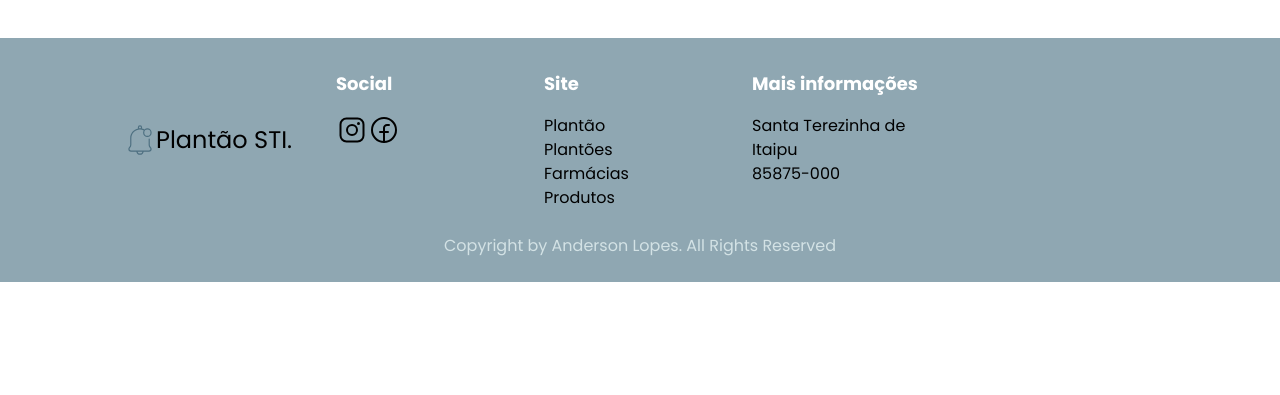
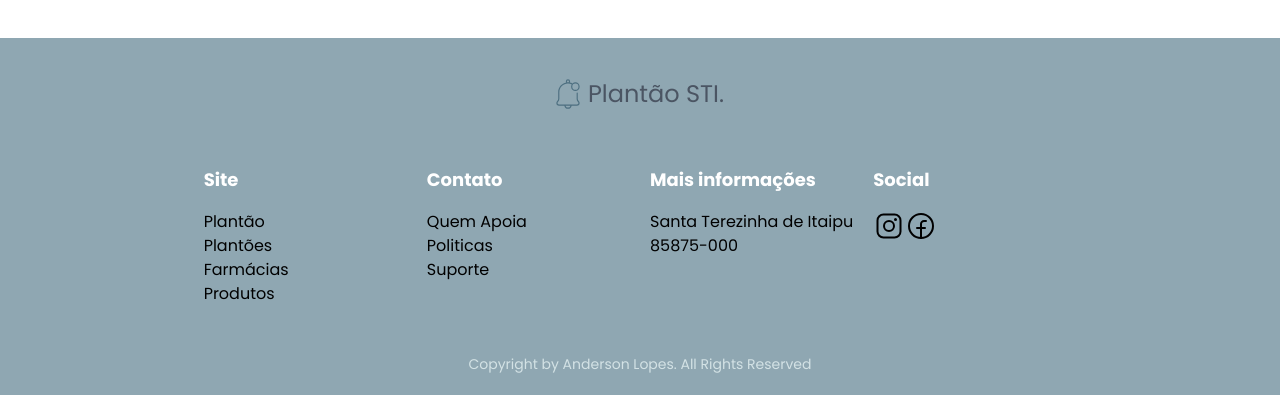
Before and after one commit to plantaosti/plantaostivite, a React (Vite) app: page / in a window 1280 px wide. Shown: the part 2588-2983 px from the top of the page. Before the commit the page ends 2870 px from the top, so only its background shows below. Built offline with nearby package versions, Linux system fonts and the light colour scheme.

Commit message:
Bugs Footer

```diff
--- a/src/components/Footer.tsx
+++ b/src/components/Footer.tsx
@@ -5,46 +5,81 @@ export function Footer() {
   return (
     <>
       <footer className="flex flex-col w-full bg-gray-300 text-center pt-8">
-        <div className="grid grid-cols-5 max-w-5xl m-auto gap-4">
-          <div className="flex flex-row gap-2">
-            <a href="#" className="flex items-center gap-1">
-              <Logo />
-              <span className="text-2xl">Plantão STI.</span>
-            </a>
-          </div>
-          <div className="flex flex-col gap-4">
-            <h3 className="text-sm text-left font-bold text-white lg:text-lg  dark:text-gray-600">
-              Social
-            </h3>
-            <ul className="flex">
-              <li>
-                <a href="https://www.instagram.com/plantaosti">
-                  <InstagramLogo size={32} />
-                </a>
-              </li>
-              <li>
-                <a href="https://www.facebook.com/plantaosti">
-                  <FacebookLogo size={32} />
-                </a>
-              </li>
-            </ul>
-          </div>
+        <div className="flex flex-row gap-2 justify-center mb-6">
+          <a href="/" className="flex items-center gap-2">
+            <Logo />
+            <span className="text-2xl text-gray-600 ">Plantão STI.</span>
+          </a>
+        </div>
+        <div className="p-6 grid grid-cols-2 md:grid-cols-4 max-w-5xl md:m-auto gap-5">
           <div className="flex flex-col gap-4">
             <h3 className="text-sm font-bold text-left text-white lg:text-lg  dark:text-gray-600">
               Site
             </h3>
             <ul className="text-left">
               <li>
-                <a href="#">Plantão</a>
+                <a
+                  href="#"
+                  className="hover:text-gray-200 transition-all duration-300"
+                >
+                  Plantão
+                </a>
               </li>
               <li>
-                <a href="#">Plantões</a>
+                <a
+                  href="#"
+                  className="hover:text-gray-200 transition-all duration-300"
+                >
+                  Plantões
+                </a>
               </li>
               <li>
-                <a href="#">Farmácias</a>
+                <a
+                  href="#"
+                  className="hover:text-gray-200 transition-all duration-300"
+                >
+                  Farmácias
+                </a>
               </li>
               <li>
-                <a href="#">Produtos</a>
+                <a
+                  href="#"
+                  className="hover:text-gray-200 transition-all duration-300"
+                >
+                  Produtos
+                </a>
+              </li>
+            </ul>
+          </div>
+
+          <div className="flex flex-col gap-4">
+            <h3 className="text-sm font-bold text-left text-white lg:text-lg  dark:text-gray-600">
+              Contato
+            </h3>
+            <ul className="text-left">
+              <li>
+                <a
+                  href="#"
+                  className="hover:text-gray-200 transition-all duration-300"
+                >
+                  Quem Apoia
+                </a>
+              </li>
+              <li>
+                <a
+                  href="#"
+                  className="hover:text-gray-200 transition-all duration-300"
+                >
+                  Politicas
+                </a>
+              </li>
+              <li>
+                <a
+                  href="#"
+                  className="hover:text-gray-200 transition-all duration-300"
+                >
+                  Suporte
+                </a>
               </li>
             </ul>
           </div>
@@ -58,9 +93,33 @@ export function Footer() {
               <li>85875-000</li>
             </ul>
           </div>
+
+          <div className="flex flex-col gap-4">
+            <h3 className="text-sm text-left font-bold text-white lg:text-lg  dark:text-gray-600">
+              Social
+            </h3>
+            <ul className="flex">
+              <li>
+                <a
+                  href="https://www.instagram.com/plantaosti"
+                  className="hover:text-gray-200 transition-all duration-300"
+                >
+                  <InstagramLogo size={32} />
+                </a>
+              </li>
+              <li>
+                <a
+                  href="https://www.facebook.com/plantaosti"
+                  className="hover:text-gray-200 transition-all duration-300"
+                >
+                  <FacebookLogo size={32} />
+                </a>
+              </li>
+            </ul>
+          </div>
         </div>
         <div className="py-6">
-          <p className="text-gray-200">
+          <p className="text-sm text-gray-200">
             Copyright by Anderson Lopes. All Rights Reserved
           </p>
         </div>
```
